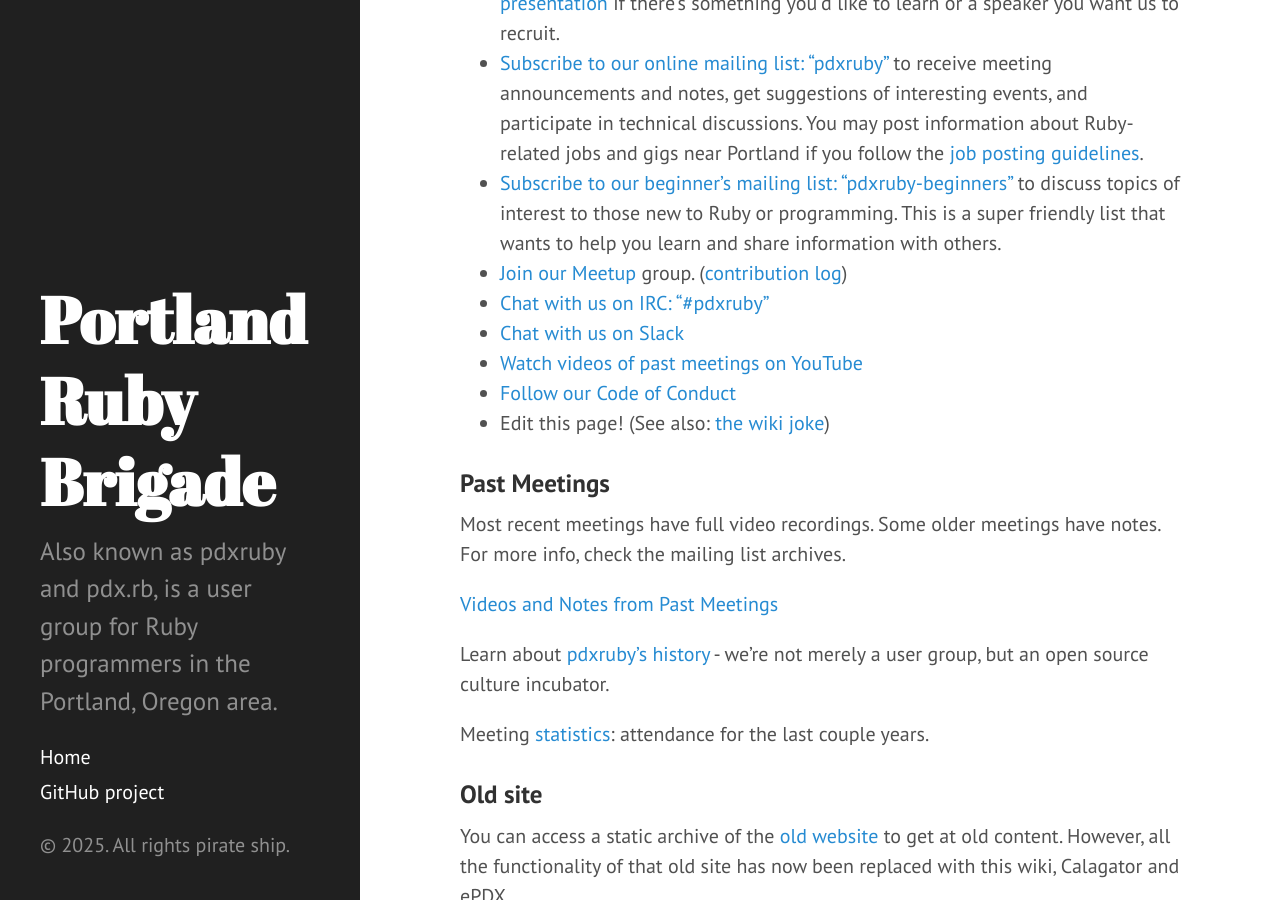
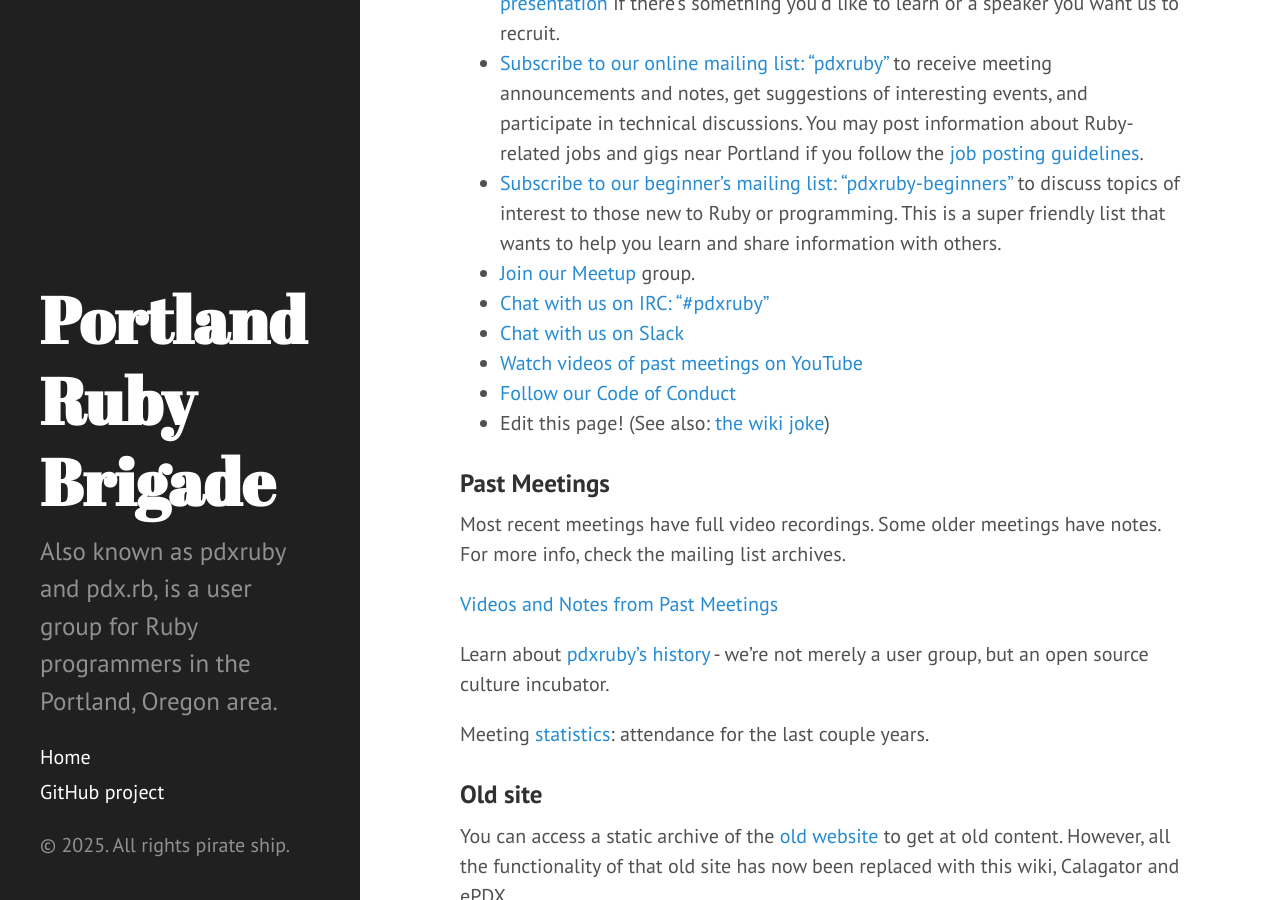
Before and after one commit to pdxruby/pdxruby.github.io, a Jekyll site: the page built from index.md, in a window 1280 px wide and 900 px high, scrolled down 1449 px. Built offline with Jekyll 4.4.1, drawn with Linux system fonts in a browser that asks for light colours.

Commit message:
Remove link to contributions log

```diff
--- a/index.md
+++ b/index.md
@@ -59,8 +59,7 @@ There are many ways to participate in **pdxruby**:
     to discuss topics of interest to those new to Ruby or programming.
     This is a super friendly list that wants to help you learn and share
     information with others.
--   [Join our Meetup](http://www.meetup.com/Portland-Ruby-Brigade/)
-    group. ([contribution log](/contributions))
+-   [Join our Meetup](http://www.meetup.com/Portland-Ruby-Brigade/) group.
 -   [Chat with us on IRC: "\#pdxruby"](irc://irc.freenode.net/#pdxruby)
 -   [Chat with us on Slack](https://pdxruby.slack.com)
 -   [Watch videos of past meetings on YouTube](https://www.youtube.com/channel/UCgEEluMvb1Fp3FExqh-YZmw)
```
